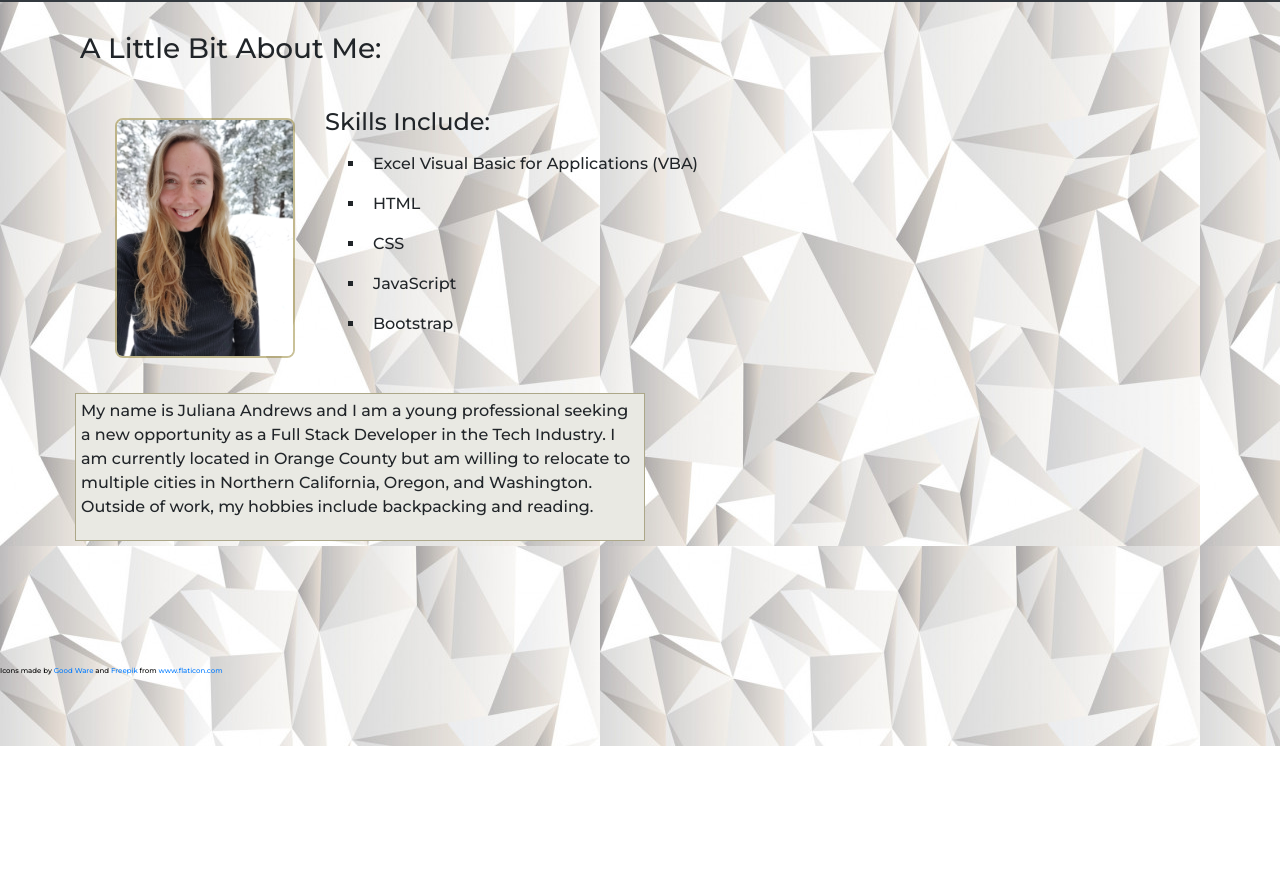
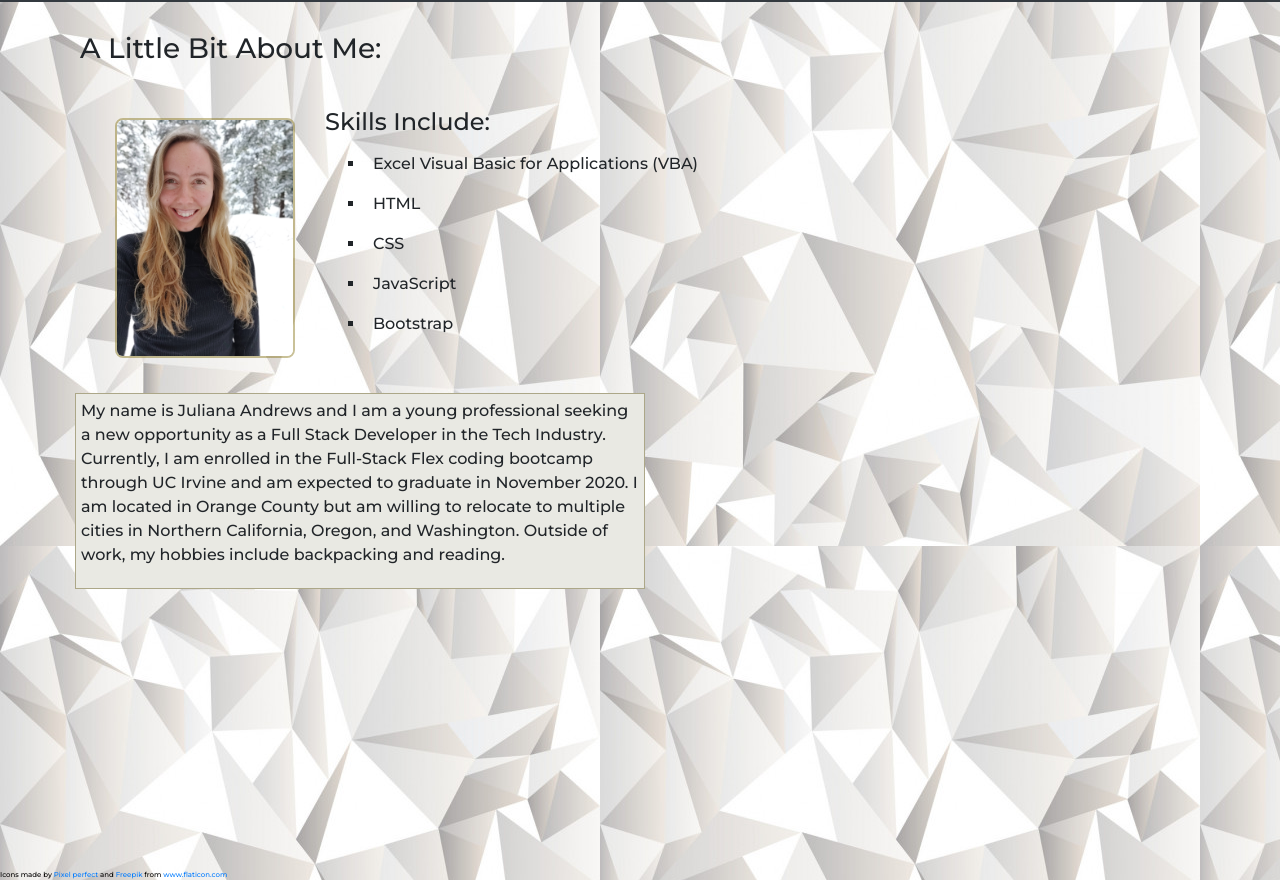
Before and after one commit to JAndrews16/responsive-portfolio, a plain HTML site: page index.html in a window 1280 px wide. Shown: the part 54-934 px from the top of the page. Before the commit the page ends 800 px from the top, so only its background shows below. Drawn offline with nearby package versions, Linux system fonts and the light colour scheme.

Commit message:
Updated Read Me and index file

```diff
--- a/Assets/style.css
+++ b/Assets/style.css
@@ -112,5 +112,5 @@ footer {
 
 .attributions {
     position: absolute;
-    top: 100px;
+    margin-top: 20%;
 }
--- a/index.html
+++ b/index.html
@@ -8,7 +8,7 @@
 
     <!--Tab Title and Icon-->
     <title>Juliana Andrews Portfolio</title>
-    <link rel="icon" href="Assets/Images/leaf.png" type="image/png">
+    <link rel="icon" href="./Assets/Images/leaf.png" type="image/png">
   </head>
 
   <body>
@@ -61,7 +61,7 @@
           <!--Bio paragraph-->
           <div class="row">
             <div class="bio-info col-lg-6 col-md-6 col-sm-12 col-xs-12">
-              <p>My name is Juliana Andrews and I am a young professional seeking a new opportunity as a Full Stack Developer in the Tech Industry. I am currently located in Orange County but am willing to relocate to multiple cities in Northern California, Oregon, and Washington. Outside of work, my hobbies include backpacking and reading.</p>
+              <p>My name is Juliana Andrews and I am a young professional seeking a new opportunity as a Full Stack Developer in the Tech Industry. Currently, I am enrolled in the Full-Stack Flex coding bootcamp through UC Irvine and am expected to graduate in November 2020. I am located in Orange County but am willing to relocate to multiple cities in Northern California, Oregon, and Washington. Outside of work, my hobbies include backpacking and reading.</p>
               </div>
           </section>
           </div>
@@ -70,7 +70,7 @@
 
       <!--Sources cited for Icons-->
       <footer>
-        <div class="attributions">Icons made by <a href="https://www.flaticon.com/free-icon/leaf_861054?term=leaf&page=3&position=69" title="Good Ware">Good Ware</a> and <a href="https://www.flaticon.com/authors/freepik" title="Freepik">Freepik</a> from <a href="https://www.flaticon.com/" title="Flaticon">www.flaticon.com</a></div>
+        <div class="attributions">Icons made by <a href="https://icon54.com/" title="Pixel perfect">Pixel perfect</a> and <a href="https://www.flaticon.com/authors/freepik" title="Freepik">Freepik</a> from <a href="https://www.flaticon.com/" title="Flaticon">www.flaticon.com</a></div>
       </footer>
   </body>
 </html>
```
Also changed, not shown: contact.html (+2 -2 lines), portfolio.html (+2 -2 lines), Assets/Images/leaf.png, 1 other file.
